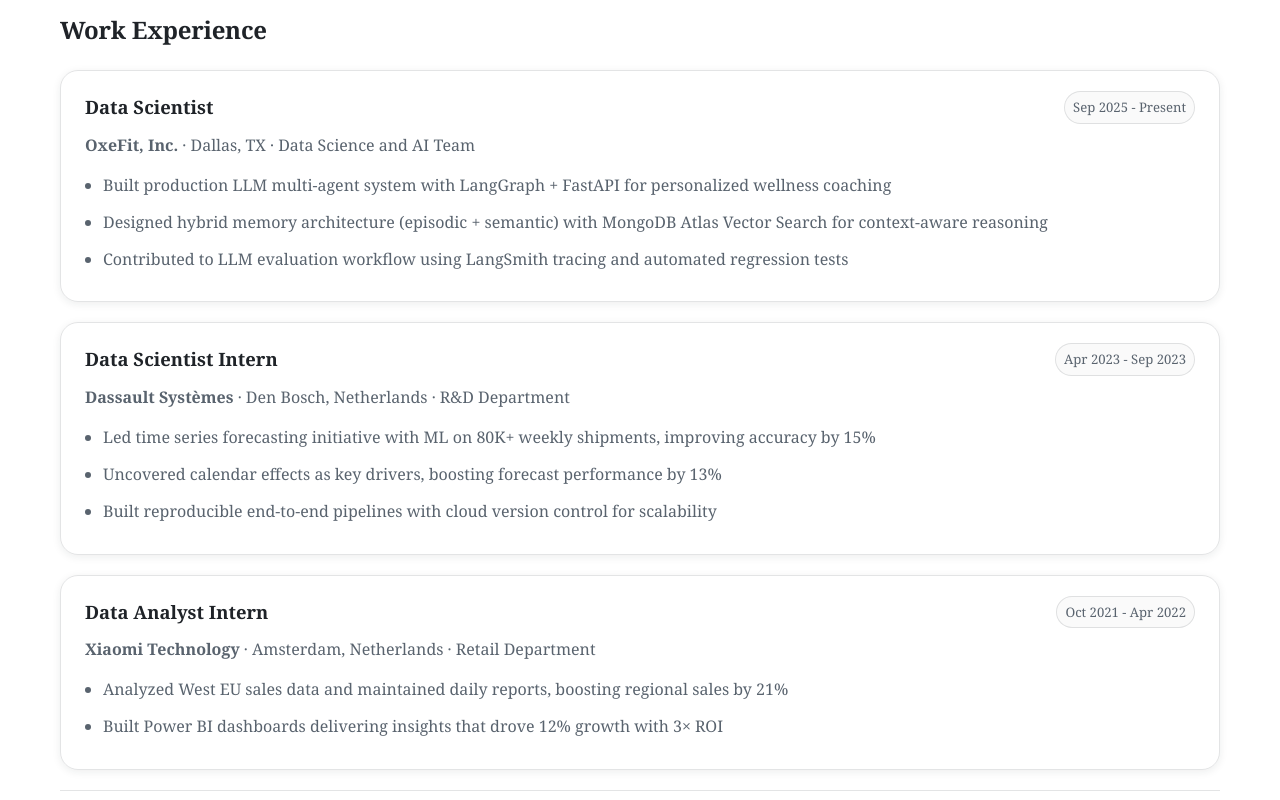
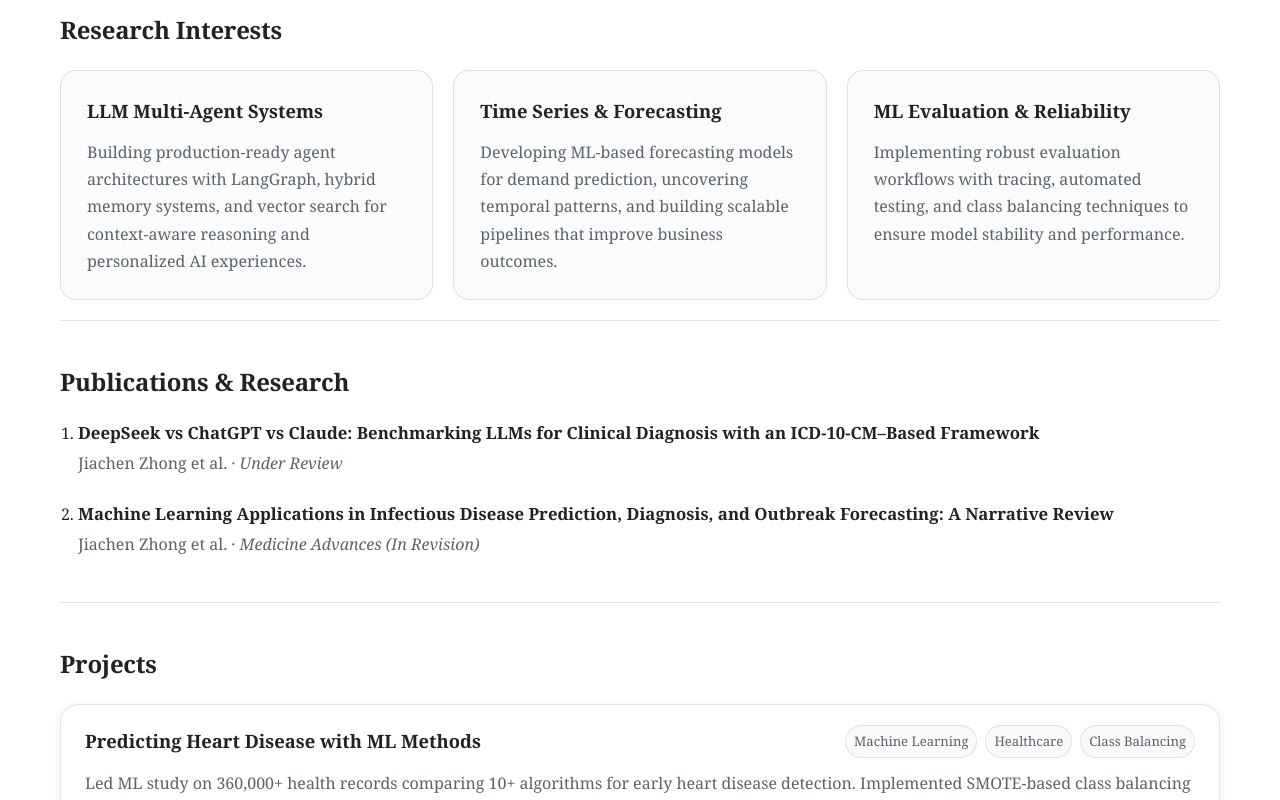
Before and after one commit to JiachenJasonZhong/jiachen_homepage, a React (Create React App) app: page / in a window 1280 px wide. Shown: the part 820-1620 px from the top of the page. Built offline with nearby package versions, Linux system fonts and the light colour scheme.

Commit message:
Remove Experience section to differentiate from CV

```diff
--- a/src/App.tsx
+++ b/src/App.tsx
@@ -27,8 +27,8 @@
 
         <nav className="nav" aria-label="Primary">
           <a href="#about">About</a>
-          <a href="#experience">Experience</a>
           <a href="#research">Research</a>
+          <a href="#publications">Publications</a>
           <a href="#projects">Projects</a>
           <a href="#contact">Contact</a>
         </nav>
@@ -75,62 +75,6 @@
                 <li>Tech Stack: Python, R, SQL, LangGraph, MongoDB, FastAPI</li>
               </ul>
             </div>
-          </div>
-        </section>
-
-        <section className="section" id="experience">
-          <h2>Work Experience</h2>
-
-          <div className="projects">
-            <article className="project">
-              <div className="project__top">
-                <h3>Data Scientist</h3>
-                <div className="tags">
-                  <span className="tag">Sep 2025 - Present</span>
-                </div>
-              </div>
-              <p className="pub__meta" style={{ marginTop: '8px', marginBottom: '12px' }}>
-                <strong>OxeFit, Inc.</strong> · Dallas, TX · Data Science and AI Team
-              </p>
-              <ul className="list" style={{ paddingLeft: '18px', margin: 0 }}>
-                <li>Built production LLM multi-agent system with LangGraph + FastAPI for personalized wellness coaching</li>
-                <li>Designed hybrid memory architecture (episodic + semantic) with MongoDB Atlas Vector Search for context-aware reasoning</li>
-                <li>Contributed to LLM evaluation workflow using LangSmith tracing and automated regression tests</li>
-              </ul>
-            </article>
-
-            <article className="project">
-              <div className="project__top">
-                <h3>Data Scientist Intern</h3>
-                <div className="tags">
-                  <span className="tag">Apr 2023 - Sep 2023</span>
-                </div>
-              </div>
-              <p className="pub__meta" style={{ marginTop: '8px', marginBottom: '12px' }}>
-                <strong>Dassault Systèmes</strong> · Den Bosch, Netherlands · R&D Department
-              </p>
-              <ul className="list" style={{ paddingLeft: '18px', margin: 0 }}>
-                <li>Led time series forecasting initiative with ML on 80K+ weekly shipments, improving accuracy by 15%</li>
-                <li>Uncovered calendar effects as key drivers, boosting forecast performance by 13%</li>
-                <li>Built reproducible end-to-end pipelines with cloud version control for scalability</li>
-              </ul>
-            </article>
-
-            <article className="project">
-              <div className="project__top">
-                <h3>Data Analyst Intern</h3>
-                <div className="tags">
-                  <span className="tag">Oct 2021 - Apr 2022</span>
-                </div>
-              </div>
-              <p className="pub__meta" style={{ marginTop: '8px', marginBottom: '12px' }}>
-                <strong>Xiaomi Technology</strong> · Amsterdam, Netherlands · Retail Department
-              </p>
-              <ul className="list" style={{ paddingLeft: '18px', margin: 0 }}>
-                <li>Analyzed West EU sales data and maintained daily reports, boosting regional sales by 21%</li>
-                <li>Built Power BI dashboards delivering insights that drove 12% growth with 3× ROI</li>
-              </ul>
-            </article>
           </div>
         </section>
 
```
